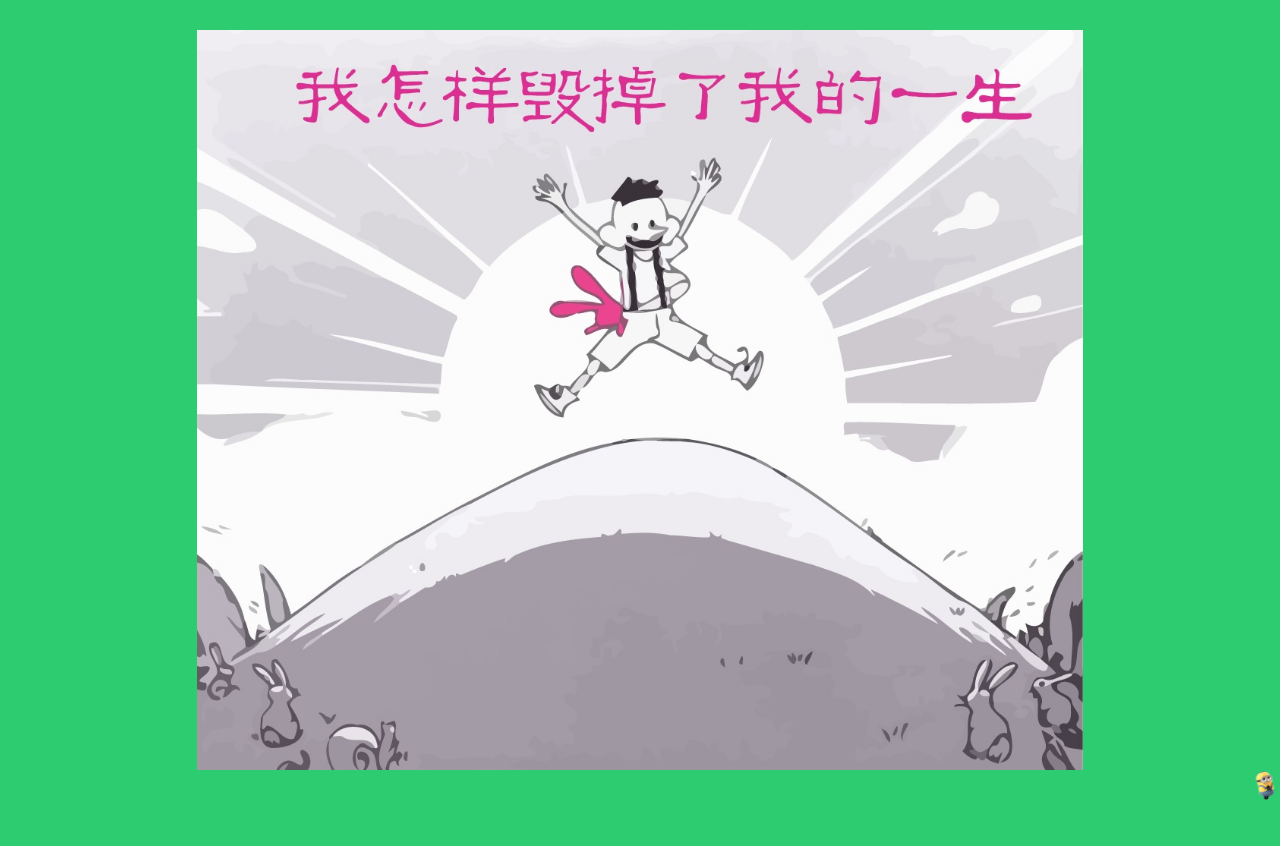
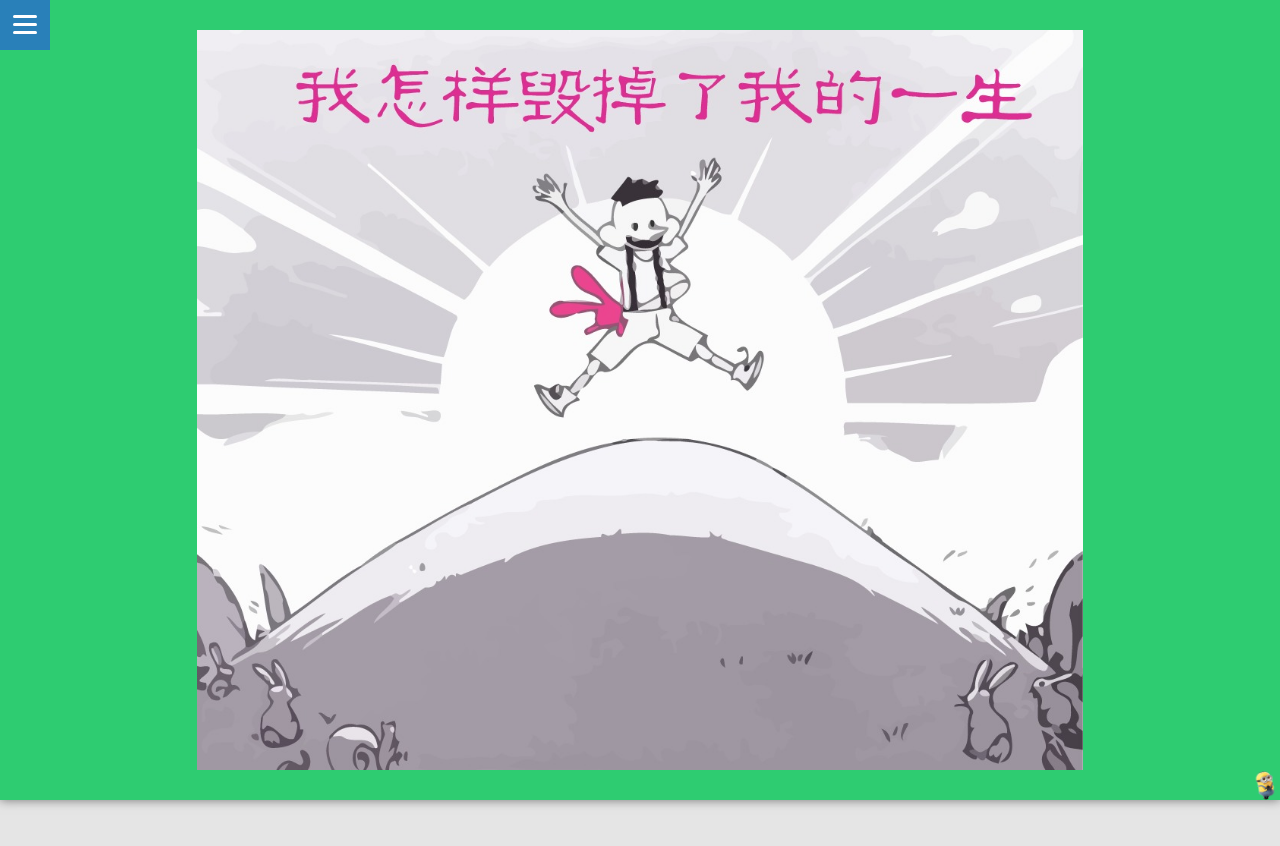
Before and after one commit to vivaxy/vivaxy.github.io, a plain HTML site: page p/books/s1/s1.html in a window 1280 px wide. Shown: the top 846 px of the page. After the commit the page ends 800 px from the top, so only its background shows below. Drawn offline with Linux system fonts and the light colour scheme; some packages are replaced by stand-ins of ours; a script that the page names is missing.

Commit message:
Update s1.html

```diff
--- a/p/books/s1/s1.html
+++ b/p/books/s1/s1.html
@@ -11,7 +11,7 @@
 <script type="text/javascript" src="scrollto.js" charset="utf-8"></script>
 </head>
 <body>
-	<script type="text/javascript" src="../../js/navigation.js" charset="utf-8"></script>
+	<script type="text/javascript" src="../../../js/navigation.js" charset="utf-8"></script>
 	<div id="body">
 		<script type="text/javascript" src="s1.js" charset="utf-8"></script>
 		<script type="text/javascript" src="../minions/minions.js" charset="utf-8"></script>
```
